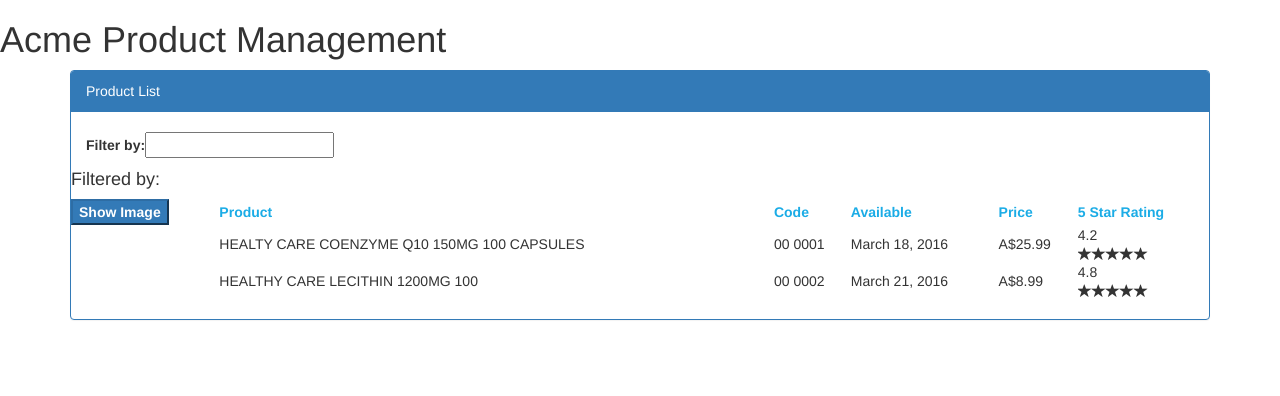
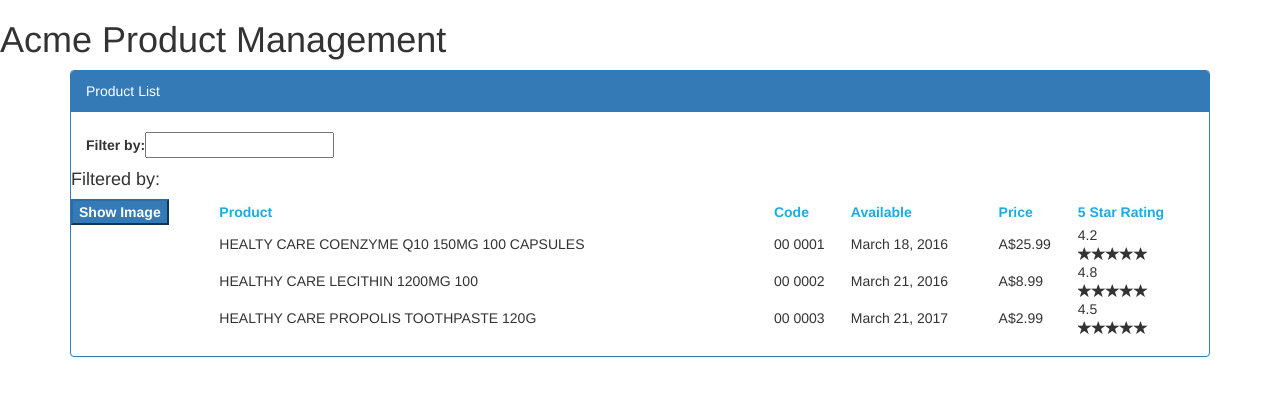
Before and after one commit to nenad0212/Angular-testing, an Angular app: page / in a window 1280 px wide. Shown: the top 396 px of the page. Built offline with nearby package versions, Linux system fonts and the light colour scheme.

Commit message:
hardcoded one more product

```diff
--- a/src/app/products/product.service.ts
+++ b/src/app/products/product.service.ts
@@ -27,6 +27,17 @@ export class ProductService {
                 'starRating': 4.8,
     'imageUrl' : 'https://static.chemistwarehouse.com.au/ams/media/pi/70243/F2D_200.jpg'
             },
-        ];;
+            {
+                'productId': 6,
+                'productName': 'Healthy Care Propolis Toothpaste 120g',
+                'productCode': '00-0003',
+                'releaseDate': 'March 21, 2017',
+                'description': 'It not only protects your teeth from decay but it also promotes healthy gums and fresh breath.',
+                'price': 2.99,
+                'originPrice': 2.99,
+                'starRating': 4.5,
+    'imageUrl' : 'https://static.chemistwarehouse.com.au/ams/media/pi/59410/F2D_800.jpg'
+            },
+        ];
     }
 }
```
